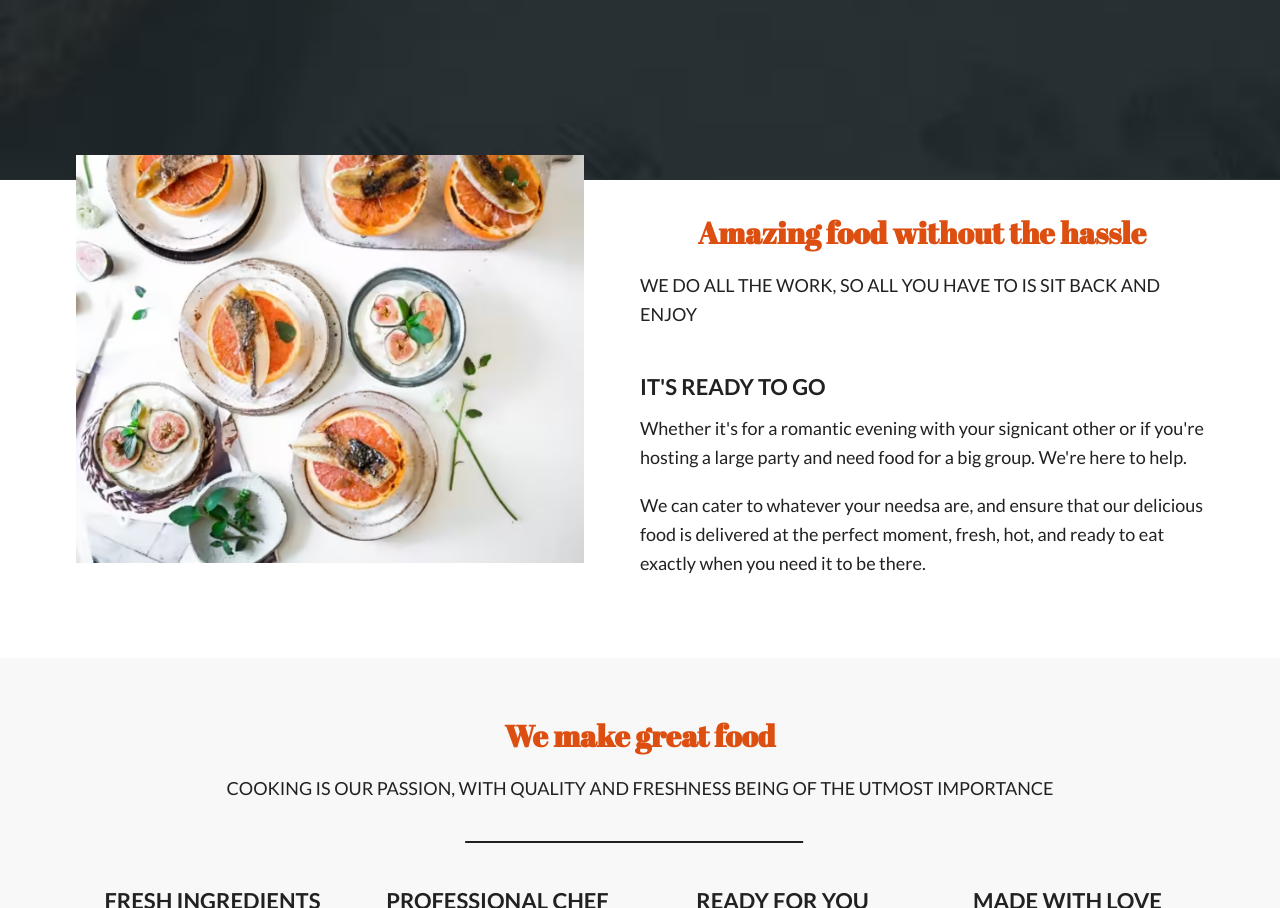
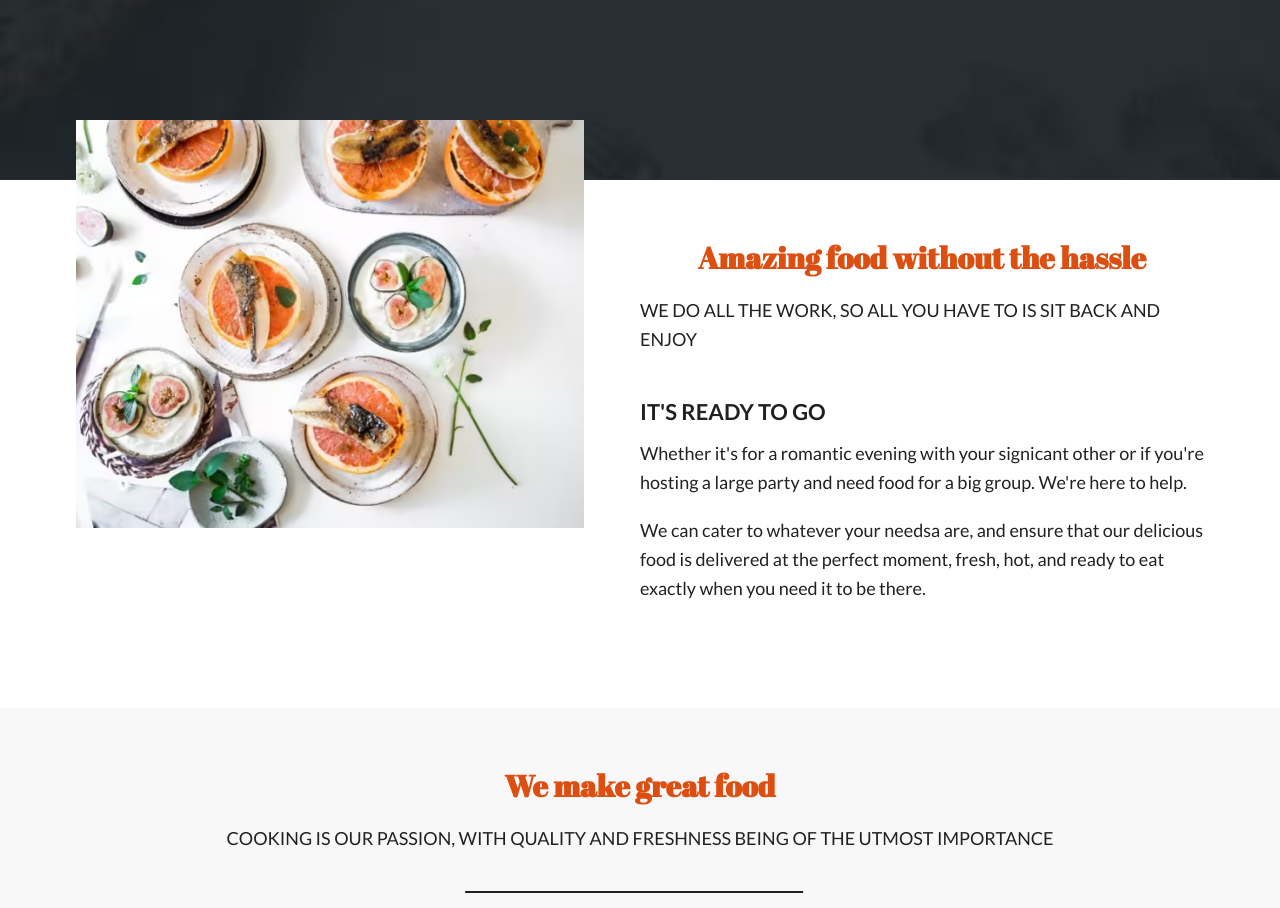
Before and after one commit to adamsJS23/Catering_rossi, a website: page index.html in a window 1280 px wide. Shown: the part 620-1528 px from the top of the page. Drawn offline with nearby package versions, Linux system fonts and the light colour scheme; files that its build step writes are made by us from their sources.

Commit message:
Modified about.scss

```diff
--- a/sass/_about.scss
+++ b/sass/_about.scss
@@ -2,7 +2,7 @@
   padding: 6rem 0;
 
   @include for-screen-size(tab-land){
-    padding: 3.5rem 0
+    // padding: 3.5rem 0
   }
 }
 
@@ -19,18 +19,19 @@
   }
 
   &__img {
-    transform: translateY(-7rem);
-    margin-bottom: -4rem;
+    transform: translateY(-12rem);
+    margin-bottom: -6rem;
 
     @include for-screen-size(tab-port) {
-      transform: translateY(-8.5rem);
+      // transform: translateY(-8.5rem);
       display: block;
       width: 100%;
-      margin: 0 auto;
+      margin: 0  auto -6rem;
+      // margin-bottom: -6rem;
     }
 
     @include for-screen-size(tab-land) {
-      transform: translateY(-6rem);
+      transform: translateY(-12rem);
       display: block;
       width: 45%;
       margin: 0;
```
